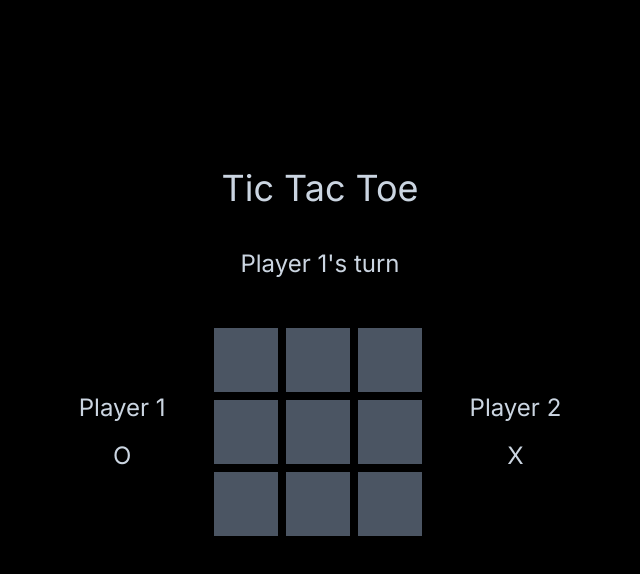
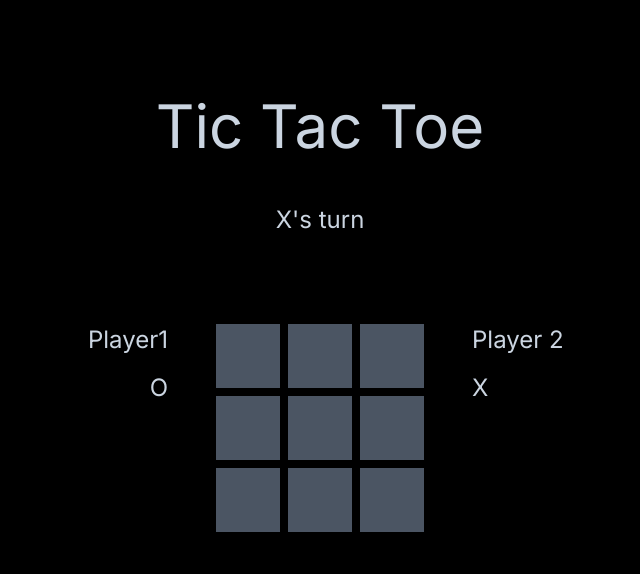
Before and after one commit to erentaskiran/tictactoe, a Next.js app in the folder Client/: page /localgame in a window 1280 px wide. Shown: the top 574 px of the page, without its empty margins (320-960 px from the left). Built offline with nearby package versions, Linux system fonts and the light colour scheme.

Commit message:
chore: Update dependencies and improve game mode selection UI

```diff
--- a/Client/src/app/localgame/page.tsx
+++ b/Client/src/app/localgame/page.tsx
@@ -1,4 +1,4 @@
-'use client'
+"use client";
 import { useEffect, useState } from "react";
 
 export default function Localgame() {
@@ -11,6 +11,7 @@ export default function Localgame() {
   const [player2, setPlayer2] = useState("");
   const [turn, setTurn] = useState("");
   const [currentPlayer, setCurrentPlayer] = useState("");
+  const [winCondition, setWinCondition] = useState("");
 
   function checkWinner() {
     let count = 0;
@@ -52,16 +53,12 @@ export default function Localgame() {
       return currentTable[0][2];
     }
     if (count === 0) {
-      alert("Draw!");
-      setCurrentTable([
-        ["", "", ""],
-        ["", "", ""],
-        ["", "", ""],
-      ]);
+      return "draw";
     }
+    return "";
   }
 
-  function handleClick(rowIndex:number, collIndex:number) {
+  function handleClick(rowIndex: number, collIndex: number) {
     if (currentTable[rowIndex][collIndex] !== "" || turn !== currentPlayer) {
       return;
     }
@@ -69,48 +66,78 @@ export default function Localgame() {
     newTable[rowIndex][collIndex] = currentPlayer;
     setCurrentTable(newTable);
     if (checkWinner()) {
-      alert(`Player ${currentPlayer === player1 ? "1" : "2"} wins!`);
-      setCurrentTable([
-        ["", "", ""],
-        ["", "", ""],
-        ["", "", ""],
-      ]);
+      setWinCondition(checkWinner());
       return;
     }
     setTurn(turn === player1 ? player2 : player1);
     setCurrentPlayer(currentPlayer === "X" ? "O" : "X");
   }
 
-  useEffect(() => {
+  const handleHeaderClick = () => {
+    location.pathname = "/";
+  };
+
+  const handleNewGame = () => {
     const rand = Math.floor(Math.random() * 2);
     if (rand === 0) {
       setPlayer1("X");
       setPlayer2("O");
-      setTurn("X");
-      setCurrentPlayer("X");
     } else {
       setPlayer1("O");
       setPlayer2("X");
-      setTurn("O");
-      setCurrentPlayer("O");
     }
+    setTurn("X");
+    setCurrentPlayer("X");
+    setWinCondition("");
+    setCurrentTable([
+      ["", "", ""],
+      ["", "", ""],
+      ["", "", ""],
+    ]);
+  };
+
+  useEffect(() => {
+    handleNewGame();
   }, []);
 
   return (
-    <div className="h-screen flex justify-center items-center bg-black text-slate-300">
-      <div className="-mt-24">
-        <div className="flex flex-col gap-10 items-center justify-center mb-12">
-          <h1 className="text-4xl">Tic Tac Toe</h1>
-          <h2 className="text-2xl">
-            Player {currentPlayer === player1 ? "1" : "2"}&apos;s turn
-          </h2>
+    <div className="h-screen bg-black text-slate-300">
+      <div className="flex flex-col gap-10 items-center justify-center">
+        <h1 className="text-6xl mt-24" onClick={handleHeaderClick}>
+          Tic Tac Toe
+        </h1>
+      </div>
+      <div
+      className="flex flex-col items-center justify-center gap-10 mt-12"
+      >
+        {winCondition == "" && (
+          <h2 className="text-2xl mb-12">{turn}&apos;s turn</h2>
+        )}
+
+        {winCondition != "" && (
+          <div>
+            <h1 className="text-4xl mb-10">
+              {winCondition == "draw"
+                ? "Draw!"
+                : `${winCondition} wins the game`}{" "}
+            </h1>
+          </div>
+        )}
+
+        {winCondition != "" && (
+          <button onClick={handleNewGame} className="text-2xl p-4 mb-12">
+            New game
+          </button>
+        )}
+
+        {winCondition == "" && (
+          <div className="grid grid-cols-3">
+            <div className="mr-12 flex flex-col items-end text-2xl gap-4 max-w-48">
+              <div>Player1</div>
+              <div>{player1}</div>
             </div>
             <div className="flex justify-center items-center">
-          <div className="mr-12 flex flex-col items-center text-2xl gap-4">
-            <div>Player 1</div>
-            <div>{player1}</div>
-          </div>
-          <div className="grid grid-cols-3 gap-2">
+              <div className="grid grid-cols-3 grid-rows-3 gap-2 max-w-52">
                 {currentTable.map((row, rowIndex) => {
                   return row.map((cell, collIndex) => (
                     <div
@@ -123,11 +150,13 @@ export default function Localgame() {
                   ));
                 })}
               </div>
-          <div className="ml-12 flex flex-col items-center text-2xl gap-4" >
-            <div >Player 2</div>
+            </div>
+            <div className="ml-12 flex flex-col items-start text-2xl gap-4">
+              <div>Player 2</div>
               <div>{player2}</div>
             </div>
           </div>
+        )}
       </div>
     </div>
   );
```
Lines whose indentation alone changed are shown as unchanged.
